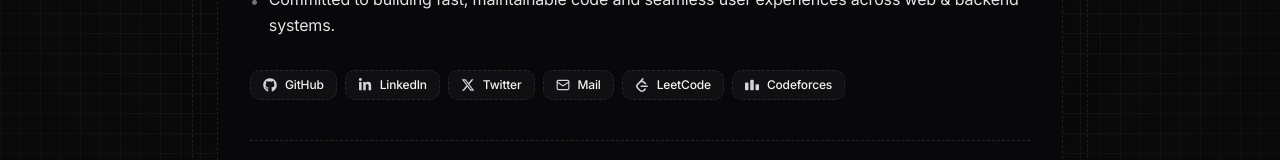
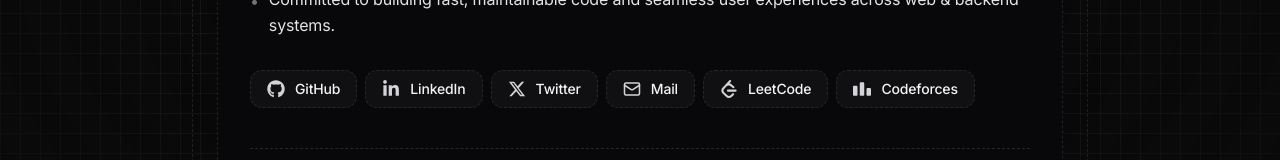
Before and after one commit to arpitneewaliya/arpitneewaliya-portfolio, a Next.js app: page / in a window 1280 px wide. Shown: the part 427-587 px from the top of the page. Built offline with nearby package versions, Linux system fonts and the light colour scheme.

Commit message:
make social icons more readable

```diff
--- a/src/components/sections/HeaderHero.tsx
+++ b/src/components/sections/HeaderHero.tsx
@@ -79,9 +79,9 @@ export function HeaderHero() {
             href={PORTFOLIO_DATA.socials.github}
             target="_blank"
             rel="noopener noreferrer"
-            className="px-3 py-1.5 rounded-lg border border-dashed border-zinc-300 dark:border-zinc-800 bg-zinc-200/80 dark:bg-zinc-900/60 hover:bg-zinc-300 dark:hover:bg-zinc-800 text-xs text-zinc-900 dark:text-zinc-100 font-medium flex items-center gap-2 transition-all group"
+            className="px-4 py-2 rounded-xl border border-dashed border-zinc-300 dark:border-zinc-800 bg-zinc-200/80 dark:bg-zinc-900/60 hover:bg-zinc-300 dark:hover:bg-zinc-800 text-sm text-zinc-900 dark:text-zinc-100 font-medium flex items-center gap-2.5 transition-all group"
           >
-            <FaGithub className="size-3.5 text-zinc-700 dark:text-zinc-300 group-hover:text-zinc-950 dark:group-hover:text-white" />
+            <FaGithub className="size-4.5 text-zinc-700 dark:text-zinc-300 group-hover:text-zinc-950 dark:group-hover:text-white" />
             <span>GitHub</span>
           </a>
 
@@ -89,9 +89,9 @@ export function HeaderHero() {
             href={PORTFOLIO_DATA.socials.linkedin}
             target="_blank"
             rel="noopener noreferrer"
-            className="px-3 py-1.5 rounded-lg border border-dashed border-zinc-300 dark:border-zinc-800 bg-zinc-200/80 dark:bg-zinc-900/60 hover:bg-zinc-300 dark:hover:bg-zinc-800 text-xs text-zinc-900 dark:text-zinc-100 font-medium flex items-center gap-2 transition-all group"
+            className="px-4 py-2 rounded-xl border border-dashed border-zinc-300 dark:border-zinc-800 bg-zinc-200/80 dark:bg-zinc-900/60 hover:bg-zinc-300 dark:hover:bg-zinc-800 text-sm text-zinc-900 dark:text-zinc-100 font-medium flex items-center gap-2.5 transition-all group"
           >
-            <FaLinkedinIn className="size-3.5 text-zinc-700 dark:text-zinc-300 group-hover:text-zinc-950 dark:group-hover:text-white" />
+            <FaLinkedinIn className="size-4.5 text-zinc-700 dark:text-zinc-300 group-hover:text-zinc-950 dark:group-hover:text-white" />
             <span>LinkedIn</span>
           </a>
 
@@ -99,17 +99,17 @@ export function HeaderHero() {
             href={PORTFOLIO_DATA.socials.twitter}
             target="_blank"
             rel="noopener noreferrer"
-            className="px-3 py-1.5 rounded-lg border border-dashed border-zinc-300 dark:border-zinc-800 bg-zinc-200/80 dark:bg-zinc-900/60 hover:bg-zinc-300 dark:hover:bg-zinc-800 text-xs text-zinc-900 dark:text-zinc-100 font-medium flex items-center gap-2 transition-all group"
+            className="px-4 py-2 rounded-xl border border-dashed border-zinc-300 dark:border-zinc-800 bg-zinc-200/80 dark:bg-zinc-900/60 hover:bg-zinc-300 dark:hover:bg-zinc-800 text-sm text-zinc-900 dark:text-zinc-100 font-medium flex items-center gap-2.5 transition-all group"
           >
-            <FaXTwitter className="size-3.5 text-zinc-700 dark:text-zinc-300 group-hover:text-zinc-950 dark:group-hover:text-white" />
+            <FaXTwitter className="size-4.5 text-zinc-700 dark:text-zinc-300 group-hover:text-zinc-950 dark:group-hover:text-white" />
             <span>Twitter</span>
           </a>
 
           <a
             href={`mailto:${PORTFOLIO_DATA.socials.email}`}
-            className="px-3 py-1.5 rounded-lg border border-dashed border-zinc-300 dark:border-zinc-800 bg-zinc-200/80 dark:bg-zinc-900/60 hover:bg-zinc-300 dark:hover:bg-zinc-800 text-xs text-zinc-900 dark:text-zinc-100 font-medium flex items-center gap-2 transition-all group"
+            className="px-4 py-2 rounded-xl border border-dashed border-zinc-300 dark:border-zinc-800 bg-zinc-200/80 dark:bg-zinc-900/60 hover:bg-zinc-300 dark:hover:bg-zinc-800 text-sm text-zinc-900 dark:text-zinc-100 font-medium flex items-center gap-2.5 transition-all group"
           >
-            <Mail className="size-3.5 text-zinc-700 dark:text-zinc-300 group-hover:text-zinc-950 dark:group-hover:text-white" />
+            <Mail className="size-4.5 text-zinc-700 dark:text-zinc-300 group-hover:text-zinc-950 dark:group-hover:text-white" />
             <span>Mail</span>
           </a>
 
@@ -117,9 +117,9 @@ export function HeaderHero() {
             href={PORTFOLIO_DATA.socials.leetcode}
             target="_blank"
             rel="noopener noreferrer"
-            className="px-3 py-1.5 rounded-lg border border-dashed border-zinc-300 dark:border-zinc-800 bg-zinc-200/80 dark:bg-zinc-900/60 hover:bg-zinc-300 dark:hover:bg-zinc-800 text-xs text-zinc-900 dark:text-zinc-100 font-medium flex items-center gap-2 transition-all group"
+            className="px-4 py-2 rounded-xl border border-dashed border-zinc-300 dark:border-zinc-800 bg-zinc-200/80 dark:bg-zinc-900/60 hover:bg-zinc-300 dark:hover:bg-zinc-800 text-sm text-zinc-900 dark:text-zinc-100 font-medium flex items-center gap-2.5 transition-all group"
           >
-            <LeetcodeIcon className="size-3.5 text-zinc-700 dark:text-zinc-300 group-hover:text-zinc-950 dark:group-hover:text-white" />
+            <LeetcodeIcon className="size-4.5 text-zinc-700 dark:text-zinc-300 group-hover:text-zinc-950 dark:group-hover:text-white" />
             <span>LeetCode</span>
           </a>
 
@@ -127,9 +127,9 @@ export function HeaderHero() {
             href={PORTFOLIO_DATA.socials.codeforces}
             target="_blank"
             rel="noopener noreferrer"
-            className="px-3 py-1.5 rounded-lg border border-dashed border-zinc-300 dark:border-zinc-800 bg-zinc-200/80 dark:bg-zinc-900/60 hover:bg-zinc-300 dark:hover:bg-zinc-800 text-xs text-zinc-900 dark:text-zinc-100 font-medium flex items-center gap-2 transition-all group"
+            className="px-4 py-2 rounded-xl border border-dashed border-zinc-300 dark:border-zinc-800 bg-zinc-200/80 dark:bg-zinc-900/60 hover:bg-zinc-300 dark:hover:bg-zinc-800 text-sm text-zinc-900 dark:text-zinc-100 font-medium flex items-center gap-2.5 transition-all group"
           >
-            <CodeforcesIcon className="size-3.5 text-zinc-700 dark:text-zinc-300 group-hover:text-zinc-950 dark:group-hover:text-white" />
+            <CodeforcesIcon className="size-4.5 text-zinc-700 dark:text-zinc-300 group-hover:text-zinc-950 dark:group-hover:text-white" />
             <span>Codeforces</span>
           </a>
         </div>
```
